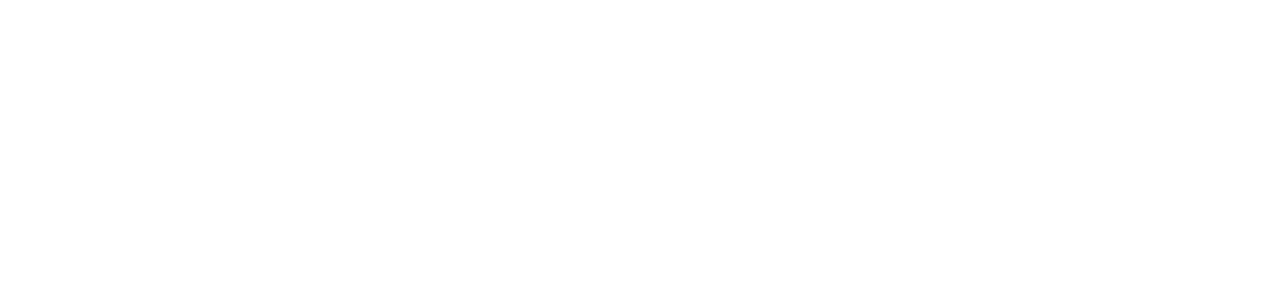
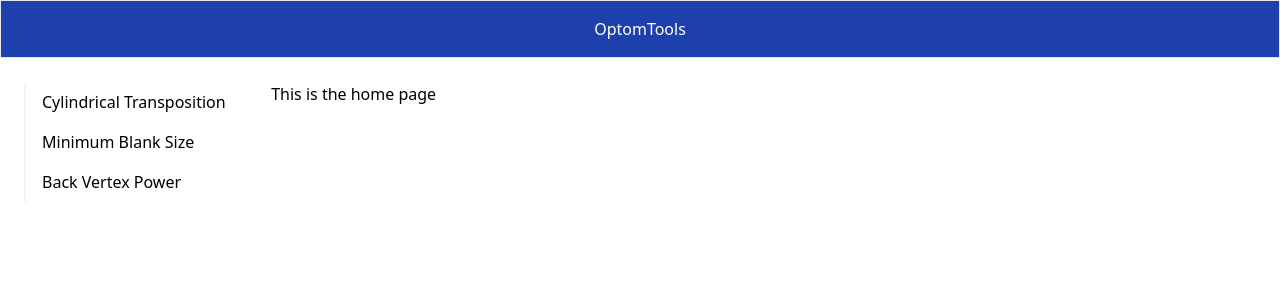
Before and after one commit to ShivanS93/optomcalc-js, a React (Create React App) app: page /optomtools/ in a window 1280 px wide. Shown: the top 300 px of the page. Built offline with nearby package versions, Linux system fonts and the light colour scheme.

Commit message:
fix: fixing again

```diff
--- a/package.json
+++ b/package.json
@@ -1,7 +1,7 @@
 {
-  "name": "optomcalc-js",
+  "name": "optomcalc",
   "version": "0.1.0",
-  "homepage": "https://shivans93.github.io/optomtools/",
+  "homepage": "https://shivan-s.github.io/optomcalc/",
   "private": true,
   "dependencies": {
     "@testing-library/jest-dom": "^5.16.2",
--- a/src/App.tsx
+++ b/src/App.tsx
@@ -4,6 +4,7 @@
 import Navbar from "./components/navbar";
 import CylindricalTransposition from "./views/cylindrical-transposition";
 import MinimumBlankSize from "./views/minimum-blank-size";
+import BackVertexPower from "./views/backVertexPower";
 
 function App() {
   return (
@@ -28,6 +29,7 @@
                   path="minimum_blank_size"
                   element={<MinimumBlankSize />}
                 />
+                <Route path="back_vertex_power" element={<BackVertexPower />} />
               </Routes>
             </div>
           </div>
--- a/src/components/navbar.tsx
+++ b/src/components/navbar.tsx
@@ -33,6 +33,9 @@
         <li>
           <CustomLink to="/minimum_blank_size">Minimum Blank Size</CustomLink>
         </li>
+        <li>
+          <CustomLink to="/back_vertex_power">Back Vertex Power</CustomLink>
+        </li>
       </ul>
     </nav>
   );
--- /dev/null
+++ b/src/views/backVertexPower.tsx
@@ -0,0 +1,9 @@
+import { useState, ChangeEvent, FunctionComponent } from "react";
+import Input from "../components/input";
+import Output from "../components/output";
+
+const BackVertexPower = () => {
+  return <></>;
+};
+
+export default BackVertexPower;
```
Also changed, not shown: 1 other file (tests, documents, lock files or other folders).
